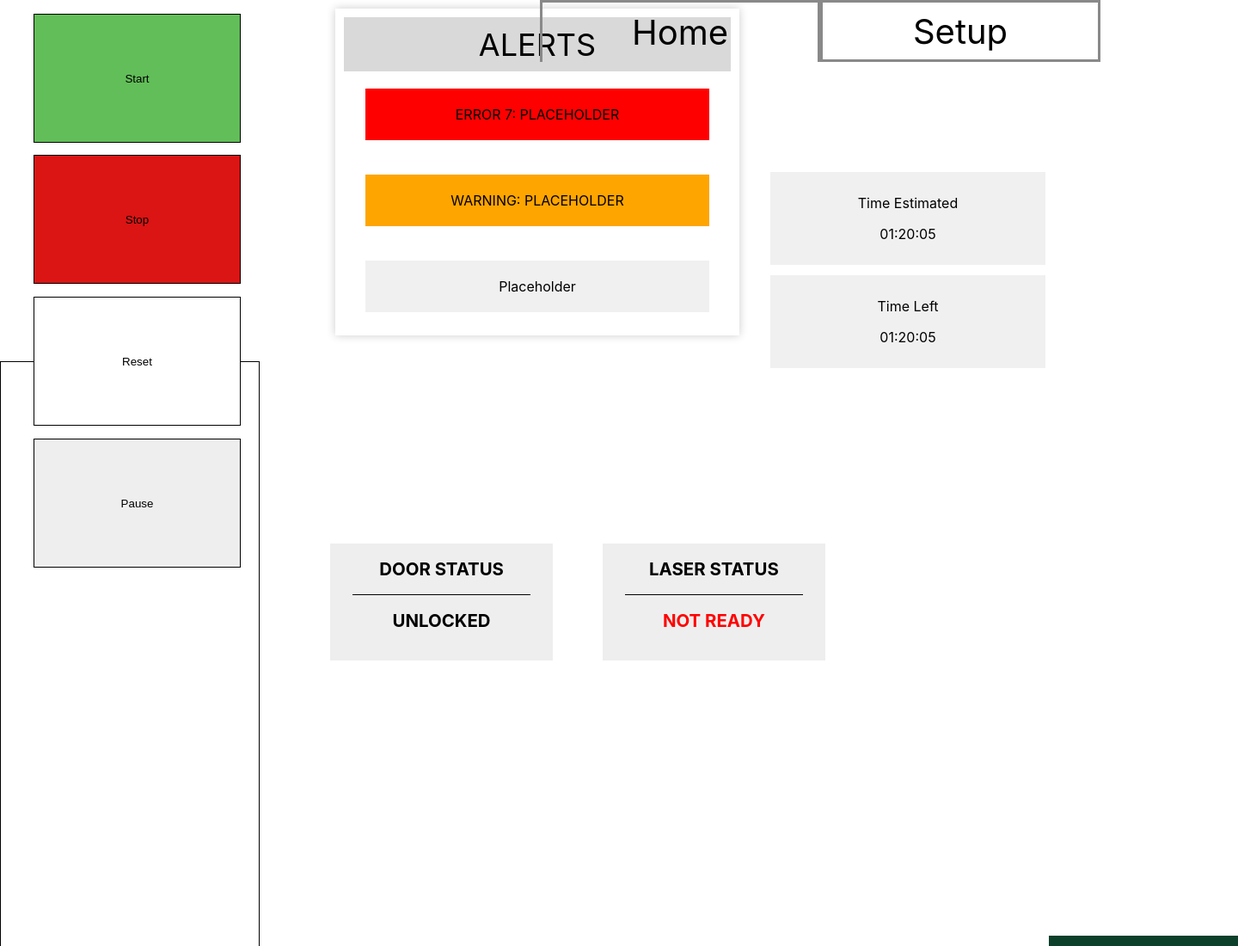
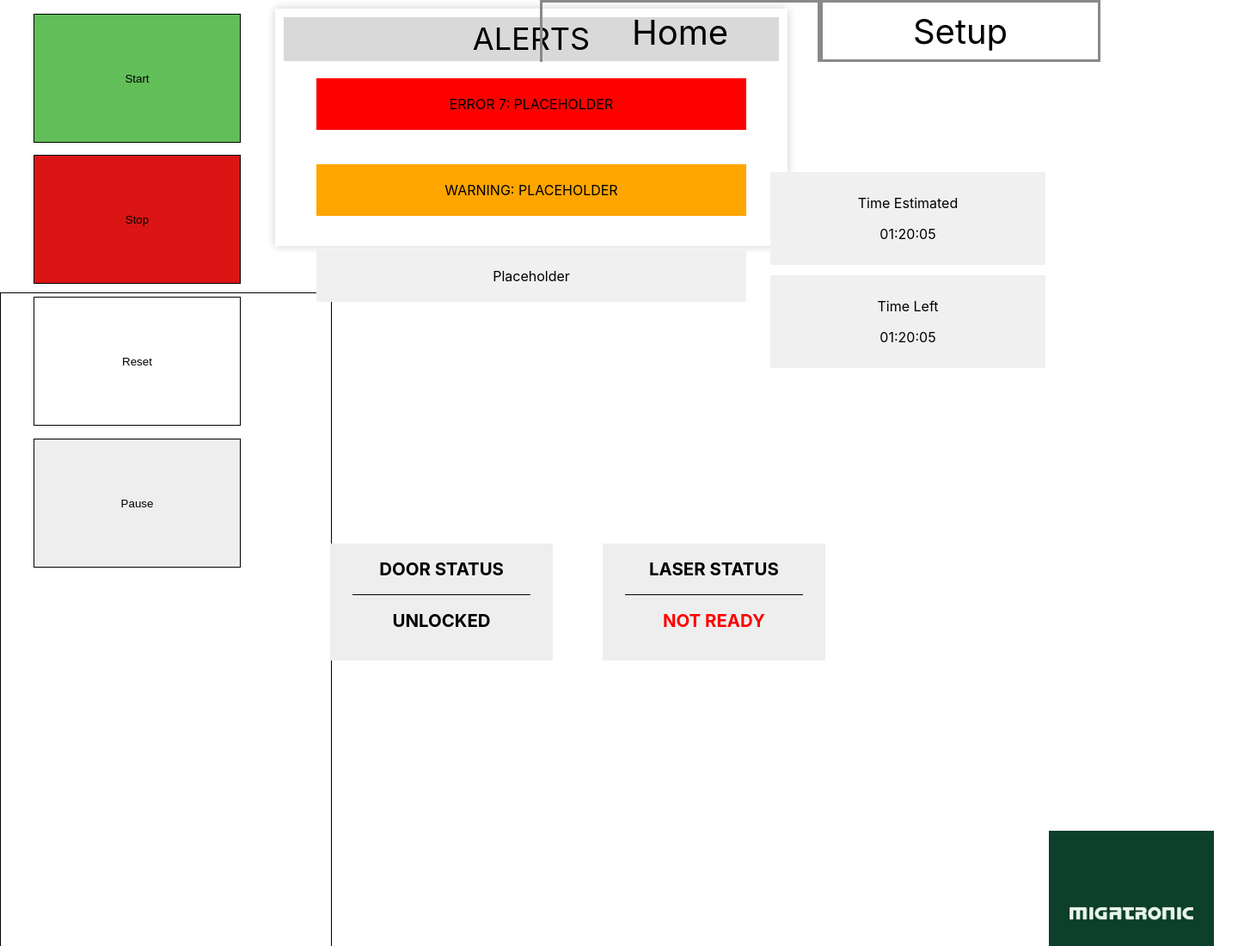
Before and after one commit to m-kudahl/p9, a React (Create React App) app in the folder p9-app/: page / in a window 1280 px wide. Shown: the top 1100 px of the page at 86% size, 1440 px wide, since content can reach past the window. Built offline with nearby package versions, Linux system fonts and the light colour scheme; the HTML template or start-up script is replaced by a standard one.

Commit message:
CSS Alertbox + App

```diff
--- a/p9-app/src/Alertbox.css
+++ b/p9-app/src/Alertbox.css
@@ -1,7 +1,7 @@
 .BackgroundBox {
     background: #ffffff;
-    width: 500px;
-    height: 400px;
+    width: 50%;
+    height: 40%;
     padding: 10px;
     display: flex;
     margin: 0 auto;
@@ -9,7 +9,7 @@
   }
 .CenterBox {
     width: 90%;
-    height: 90%;
+    height: 80%;
     padding: 10px;
     background: white;
     display: flex;
--- a/p9-app/src/App.css
+++ b/p9-app/src/App.css
@@ -13,7 +13,7 @@ body{
 
 .Sidebar{
   height: 100%;
-  width: 300px;
+  width: 30%;
   border: 1px solid #000000;
 
 
@@ -21,8 +21,8 @@ body{
 
 .Image{
 
-width: 220px;
-height: 150px;
+width: 15%;
+height: 5%;
 margin-left: 1220px;
 margin-top: -800px;
 
```
